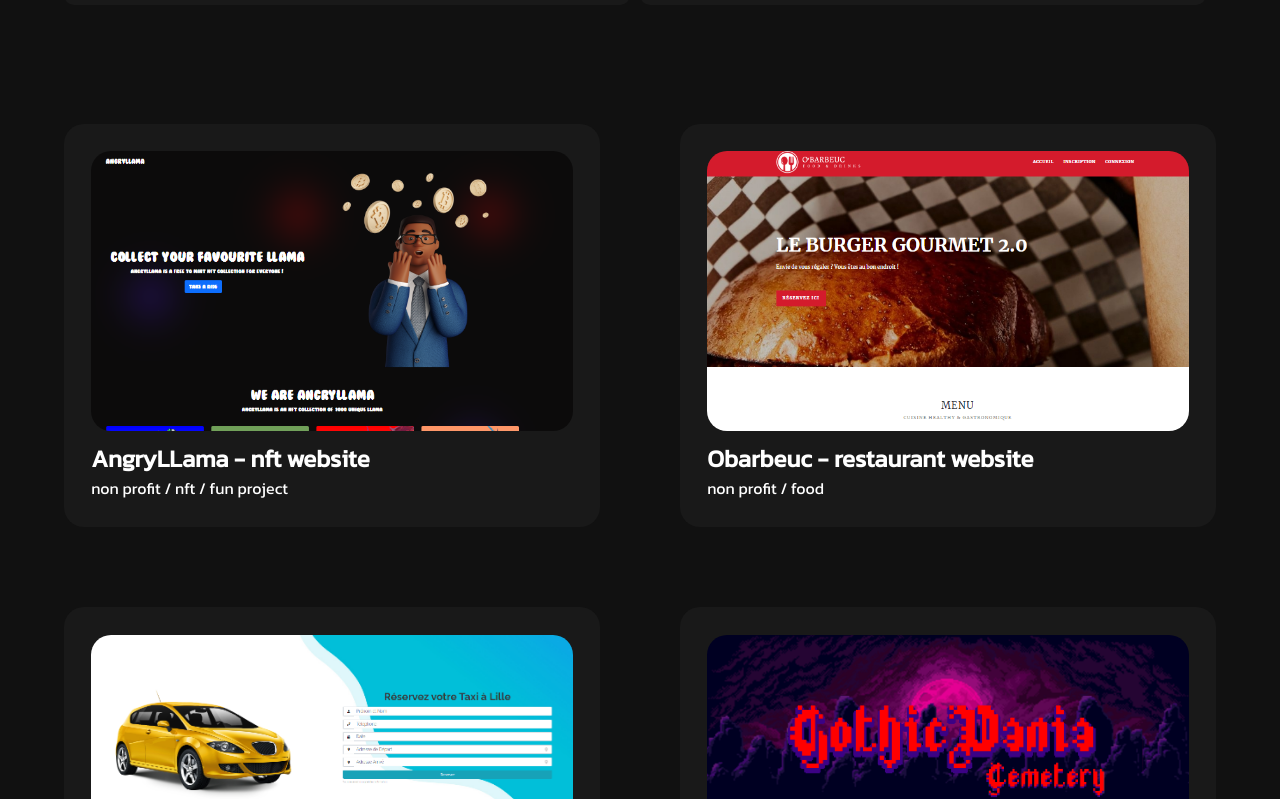
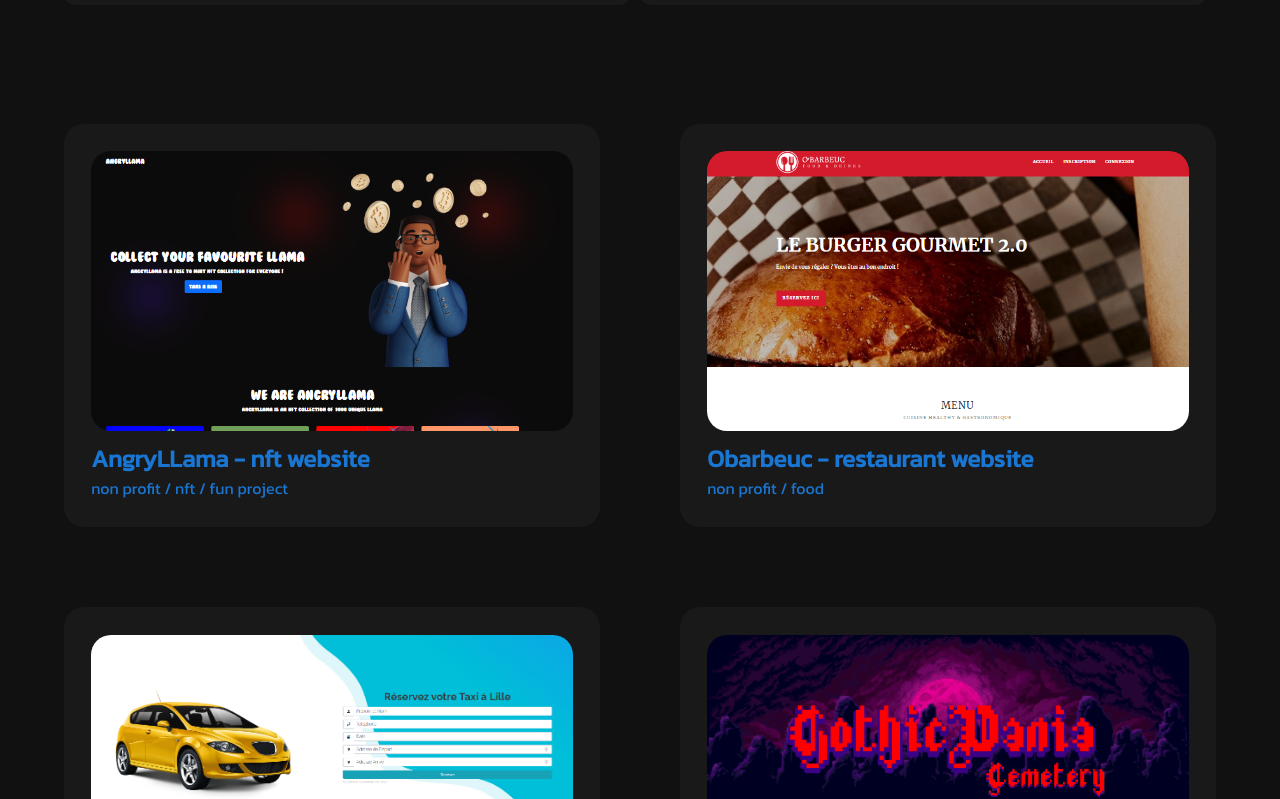
Before and after one commit to Yannis-Alouache/portfolio, a React (Create React App) app: page / in a window 1280 px wide. Shown: the part 1281-2080 px from the top of the page. Built offline with nearby package versions, Linux system fonts and the light colour scheme.

Commit message:
[+] linked project to its detail page

```diff
--- a/src/Components/Project.js
+++ b/src/Components/Project.js
@@ -1,17 +1,20 @@
+import { Link } from '@mui/material'
 import React from 'react'
 
 function Project(props) {
-  const { name, tag, image } = props
+  const { name, tag, image, link } = props
 
   return (
     <>
-      <div className="project">
-        <div className='wrapper'>
-            <img className='image' src={require('../Assets/Images/' + image)} />
-            <h1>{name}</h1>
-            <p>{tag}</p>
+      <Link sx={{textDecoration: "none"}} href={link}>
+        <div className="project">
+          <div className='wrapper'>
+              <img className='image' alt="project" src={require('../Assets/Images/' + image)} />
+              <h1>{name}</h1>
+              <p>{tag}</p>
+          </div>
         </div>
-      </div>
+      </Link>
     </>
   )
 }
--- a/src/Components/Projects.js
+++ b/src/Components/Projects.js
@@ -12,7 +12,7 @@ function Projects() {
           <Grid container spacing={10}>
             {projects.map(project => (
               <Grid item xs={12} xl={6} sm={6} key={project.name}>
-                <Project name={project.name} tag={project.tag} image={project.image} />
+                <Project name={project.name} tag={project.tag} image={project.image} link={project.link}/>
               </Grid>
             ))}
           </Grid>
```
